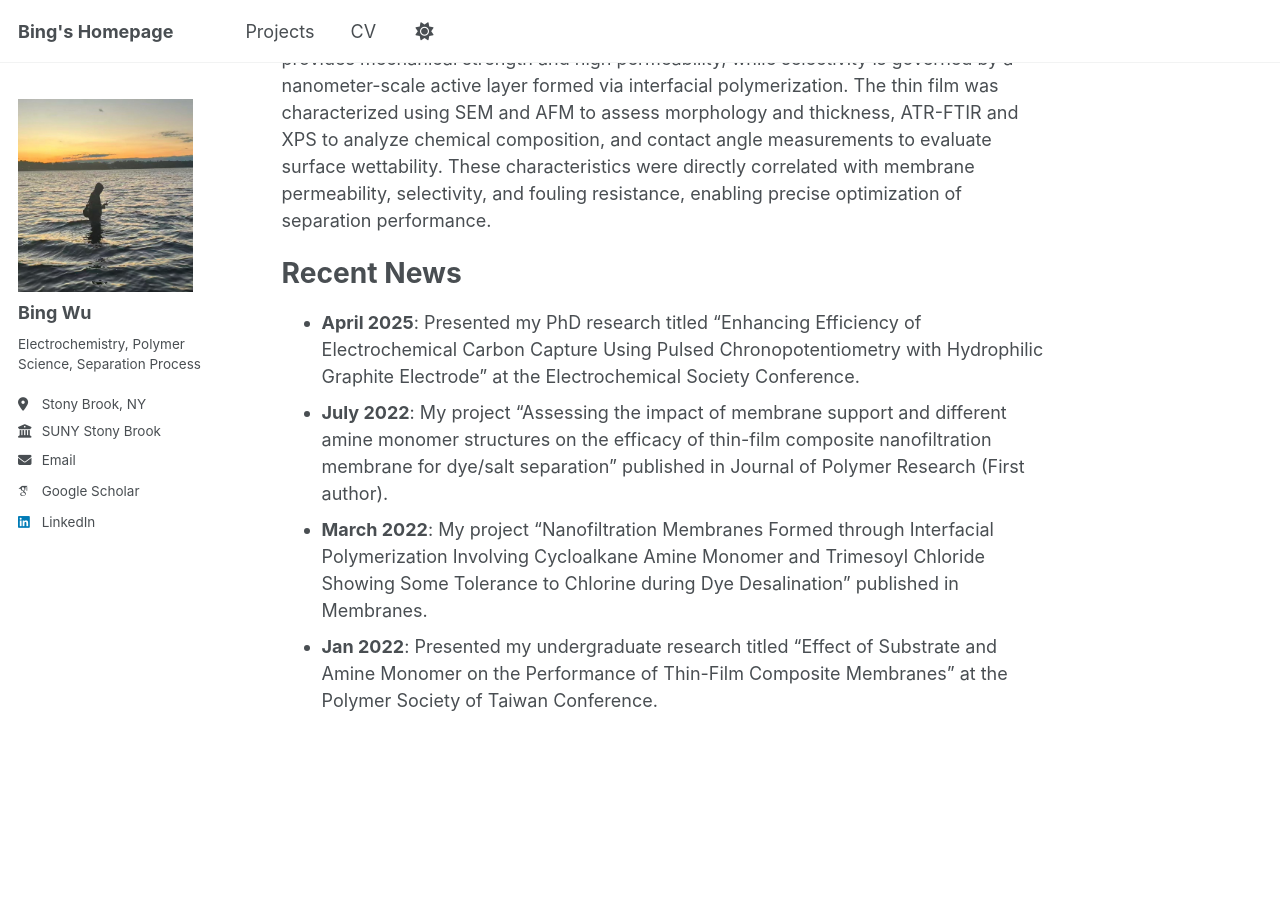
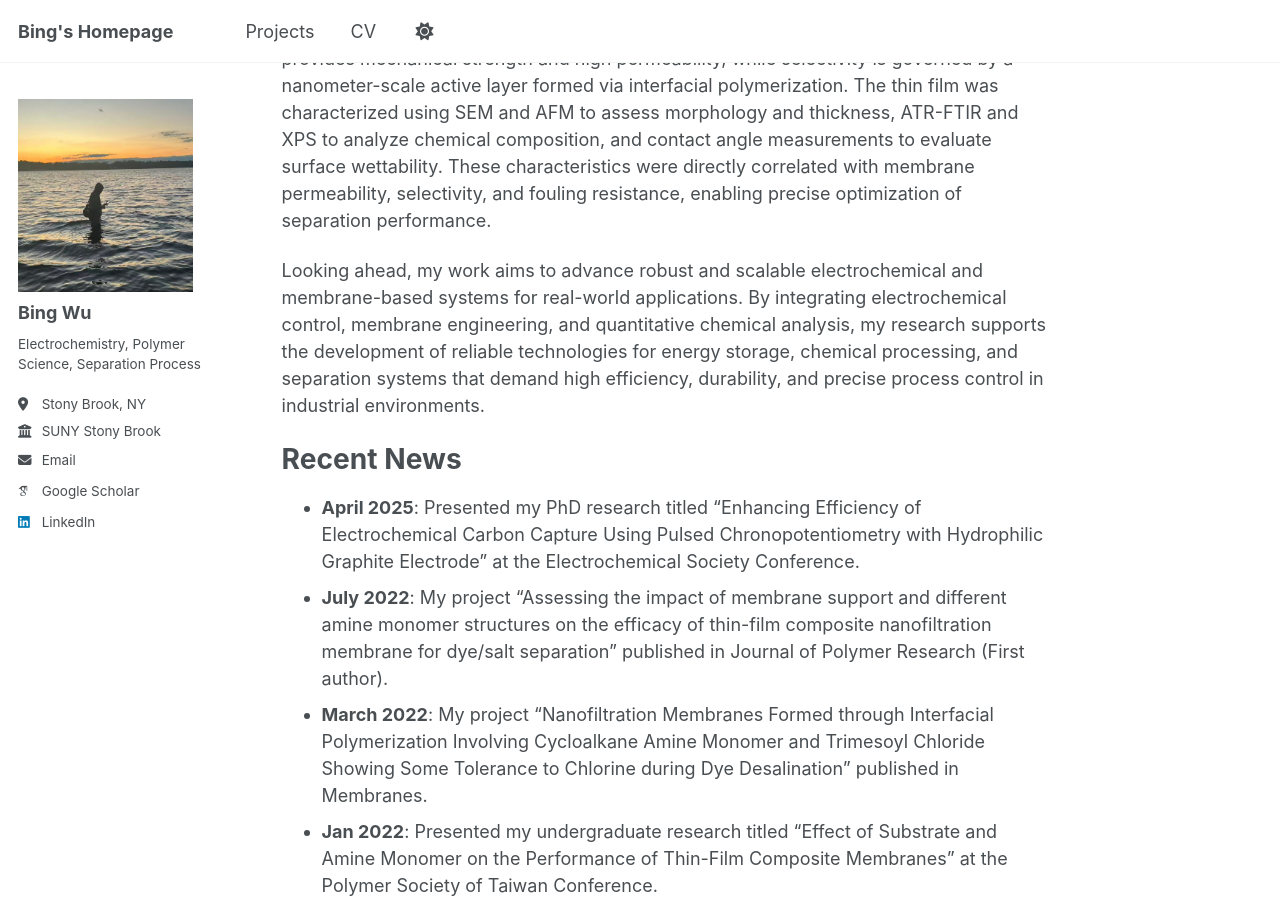
Before and after one commit to Bing-H-WU/Bing-H-WU.github.io, a Jekyll site: the page built from _pages/about.md, in a window 1280 px wide and 900 px high, scrolled down 865 px. Built offline with Jekyll 4.4.1, drawn with Linux system fonts in a browser that asks for light colours; some web fonts are replaced; a script that is not in the unit is left out.

Commit message:
Add forward-looking research paragraph

```diff
--- a/_pages/about.md
+++ b/_pages/about.md
@@ -17,6 +17,8 @@ My bachelor’s research focused on fabricating high-performance membranes for d
 
 TFC membranes consist of a porous substrate and an ultrathin active layer. The substrate provides mechanical strength and high permeability, while selectivity is governed by a nanometer-scale active layer formed via interfacial polymerization. The thin film was characterized using SEM and AFM to assess morphology and thickness, ATR-FTIR and XPS to analyze chemical composition, and contact angle measurements to evaluate surface wettability. These characteristics were directly correlated with membrane permeability, selectivity, and fouling resistance, enabling precise optimization of separation performance.
 
+Looking ahead, my work aims to advance robust and scalable electrochemical and membrane-based systems for real-world applications. By integrating electrochemical control, membrane engineering, and quantitative chemical analysis, my research supports the development of reliable technologies for energy storage, chemical processing, and separation systems that demand high efficiency, durability, and precise process control in industrial environments.
+
 Recent News
 ======
 - **April 2025**: Presented my PhD research titled "Enhancing Efficiency of Electrochemical Carbon Capture Using Pulsed Chronopotentiometry with Hydrophilic Graphite Electrode" at the Electrochemical Society Conference.
```
